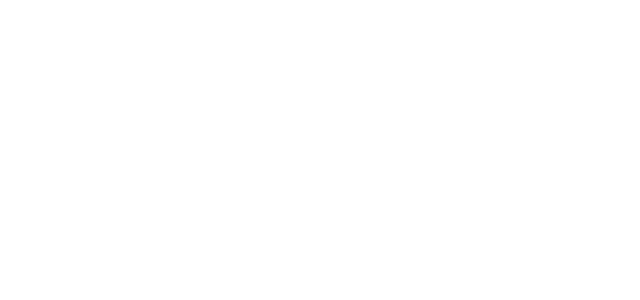
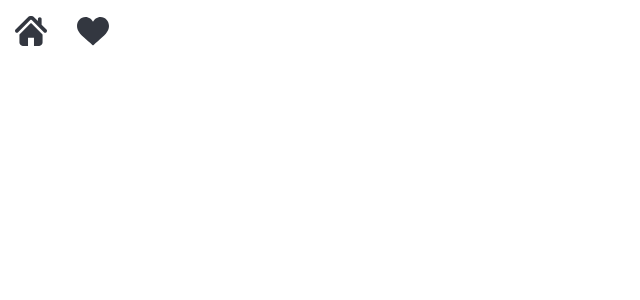
Before and after one commit to PaigeVannelli/FOMA, a React (Create React App) app: page /favorites in a window 1280 px wide. Shown: the top 300 px of the page, without its empty margins (0-640 px from the left). Built offline with nearby package versions, Linux system fonts and the light colour scheme.

Commit message:
Create Nav compoenent

```diff
--- a/src/Components/AllFavorites/AllFavorites.js
+++ b/src/Components/AllFavorites/AllFavorites.js
@@ -1,5 +1,6 @@
 import './AllFavorites.css'
 import Favorite from '../favorite/Favorite'
+import Nav from '../nav/Nav'
 
 const AllFavorites = (props) => {
   const allFavorites = props.favoritedArt.map(art => {
@@ -17,6 +18,7 @@ const AllFavorites = (props) => {
   return (
     <section className='all-favorite-art'>
       {allFavorites}
+      <Nav />
     </section>
   )
 }
--- a/src/Components/ArtDetails/ArtDetails.css
+++ b/src/Components/ArtDetails/ArtDetails.css
@@ -7,7 +7,13 @@
   box-shadow: 2px 5px 15px 5px black;
 }
 
-.button-nav {
+/* .button-nav {
+  display: flex;
+  flex-direction: row;
+  justify-content: space-between;
+} */
+
+.art-display-nav {
   display: flex;
   flex-direction: row;
   justify-content: space-between;
@@ -28,10 +34,10 @@
   border: none;
 }
 
-.home {
+/* .home {
   height: 2em;
   margin: 15px 15px 15px 35px;
-}
+} */
 
 .details {
   margin-left: 35px
--- a/src/Components/ArtDetails/ArtDetails.js
+++ b/src/Components/ArtDetails/ArtDetails.js
@@ -4,6 +4,7 @@ import home from '../../assets/home.svg'
 import favorites from '../../assets/heart.svg'
 import bookmark from '../../assets/bookmark.svg'
 import activeBookmark from '../../assets/bookmark-outline.svg'
+import Nav from '../nav/Nav'
 
 const ArtDetails = (props) => {
 
@@ -21,21 +22,14 @@ const ArtDetails = (props) => {
 
   return (
     <article className='art-details'>
-      <nav className='button-nav'>
+      <div className='art-display-nav'>
         <button className='favorite-button' onClick={submitFavorite}>
-          <img src={bookmark} className='button bookmark'/>
-          {/* <img src={this.props.isfavorited ? bookmark : activeBookmark} className='button bookmark'/> */}
-          {/* <img src={bookmark} className={`button ${this.props.isFavorited ? 'bookmark-active' : 'bookmark'}`}/> */}
+            <img src={bookmark} className='button bookmark'/>
+            {/* <img src={this.props.isfavorited ? bookmark : activeBookmark} className='button bookmark'/> */}
+            {/* <img src={bookmark} className={`button ${this.props.isFavorited ? 'bookmark-active' : 'bookmark'}`}/> */}
         </button>
-        <div>
-          <Link to='/'>
-            <img src={home} className='home button'/>
-          </Link>
-          <Link to='/favorites'>
-            <img src={favorites} className='favorites button'/>
-          </Link>
-        </div>
-      </nav>
+        <Nav submitFavorite={props.submitFavorite} />
+      </div>
       <h1 className='title details'>Title: {props.currentArt.title}</h1>
       <p className='details'>Medium: {props.currentArt.medium}</p>
       <p className='details'>Artist: {props.currentArt.artist}</p>
--- /dev/null
+++ b/src/Components/nav/Nav.js
@@ -0,0 +1,21 @@
+import './Nav.css'
+import { Link } from 'react-router-dom'
+import home from '../../assets/home.svg'
+import favorites from '../../assets/heart.svg'
+
+const Nav = () => {
+  return (
+    <nav className='button-nav'>
+      <div>
+        <Link to='/'>
+          <img src={home} className='home button'/>
+        </Link>
+        <Link to='/favorites'>
+          <img src={favorites} className='favorites button'/>
+        </Link>
+      </div>
+    </nav>
+  )
+}
+
+export default Nav
```
Also changed, not shown: src/Components/nav/Nav.css (added).
